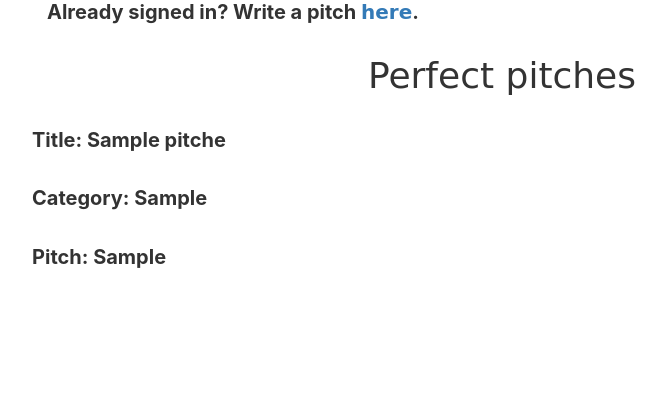
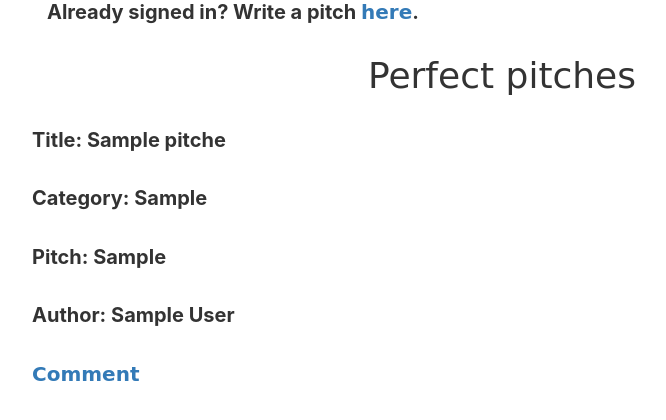
Before and after one commit to UMULISA12/pitch_ip, a Flask app: page / in a window 1280 px wide. Shown: the part 243-663 px from the top of the page, without its empty margins (138-804 px from the left). Run offline with Flask 2, Linux system fonts and the light colour scheme; tables that the repository leaves empty hold one stand-in row (values such as "Sample post"); some libraries are stand-ins or nearby versions.

Commit message:
adding styles

```diff
--- a/app/main/forms.py
+++ b/app/main/forms.py
@@ -5,8 +5,9 @@ from wtforms.validators import Required
 class PitchForm(FlaskForm):
 
     title = StringField('Review title',validators=[Required()])
-    category = TextAreaField('Write a pitch category', validators=[Required()])
+    category = StringField('Write a pitch category', validators=[Required()])
     pitch = TextAreaField('Write a pitch', validators=[Required()])
+    author = StringField('enter your name', validators=[Required()])
     submit = SubmitField('Submit')
 
 class UpdateProfile(FlaskForm):
@@ -15,5 +16,5 @@ class UpdateProfile(FlaskForm):
 
 
 class CommentForm(FlaskForm):
-    review = TextAreaField('Leave a comment')
+    comment = TextAreaField('Leave a comment')
     submit = SubmitField('Submit')
--- a/app/main/views.py
+++ b/app/main/views.py
@@ -84,8 +84,9 @@ def new_pitch():
         pitch = form.pitch.data
         title = form.title.data
         category = form.category.data
+        author = form.author.data
 
-        new_pitch = Pitch(pitch=pitch, title=title, category=category, user_id=current_user.id)
+        new_pitch = Pitch(pitch=pitch, title=title, category=category,author=author, user_id=current_user.id)
 
 
         new_pitch.save_pitch()
@@ -106,7 +107,7 @@ def display_pitch():
         return render_template("new_pitch.html", all_pitches = all_pitches)
 
 
-@main.route('/comment/<int:id>', methods=['GET', 'POST'])
+@main.route('/comment/new/', methods=['GET', 'POST'])
 @login_required
 def comment(id):
    comment_form = CommentForm()
@@ -114,7 +115,9 @@ def comment(id):
    pitch = Pitch.query.get(id)
 
    if comment_form.validate_on_submit():
+
        comment = comment_form.comment.data
+
 
        new_comment = Comment(comment=comment,user_id=user_id)
        new_comment.save_comment()
--- a/app/models.py
+++ b/app/models.py
@@ -252,6 +252,7 @@ class Pitch(db.Model):
     __tablename__='pitches'
     id = db.Column(db.Integer,primary_key = True)
     title = db.Column(db.String(200))
+    author = db.Column(db.String(200))
     category = db.Column(db.String(200))
     pitch = db.Column(db.String(1000))
     user_id = db.Column(db.Integer,db.ForeignKey("users.id"))
--- a/app/templates/comment.html
+++ b/app/templates/comment.html
@@ -6,7 +6,7 @@
 
   {{wtf.quick_form(form_comment)}}
 
-    {% for comment in comment%}
+    {% for comment in all_pitches}
 <div class="prof">
 <div class="col-lg-3">
 
--- a/app/templates/index.html
+++ b/app/templates/index.html
@@ -20,6 +20,8 @@
 <p class="card-title">Title: {{pitch.title}}</p>
 <p class="card-text">Category: {{pitch.category}}</p>
 <p class="card-text">Pitch: {{pitch.pitch}}</p>
+<p class="card-text">Author: {{pitch.author}}</p>
+<p><a href="/new/comment/">Comment</a></p>
 <br>
 
 </div>
```
Also changed, not shown: migrations/versions/23f16d70227c_initial_migration.py (added, +28 -0 lines).
